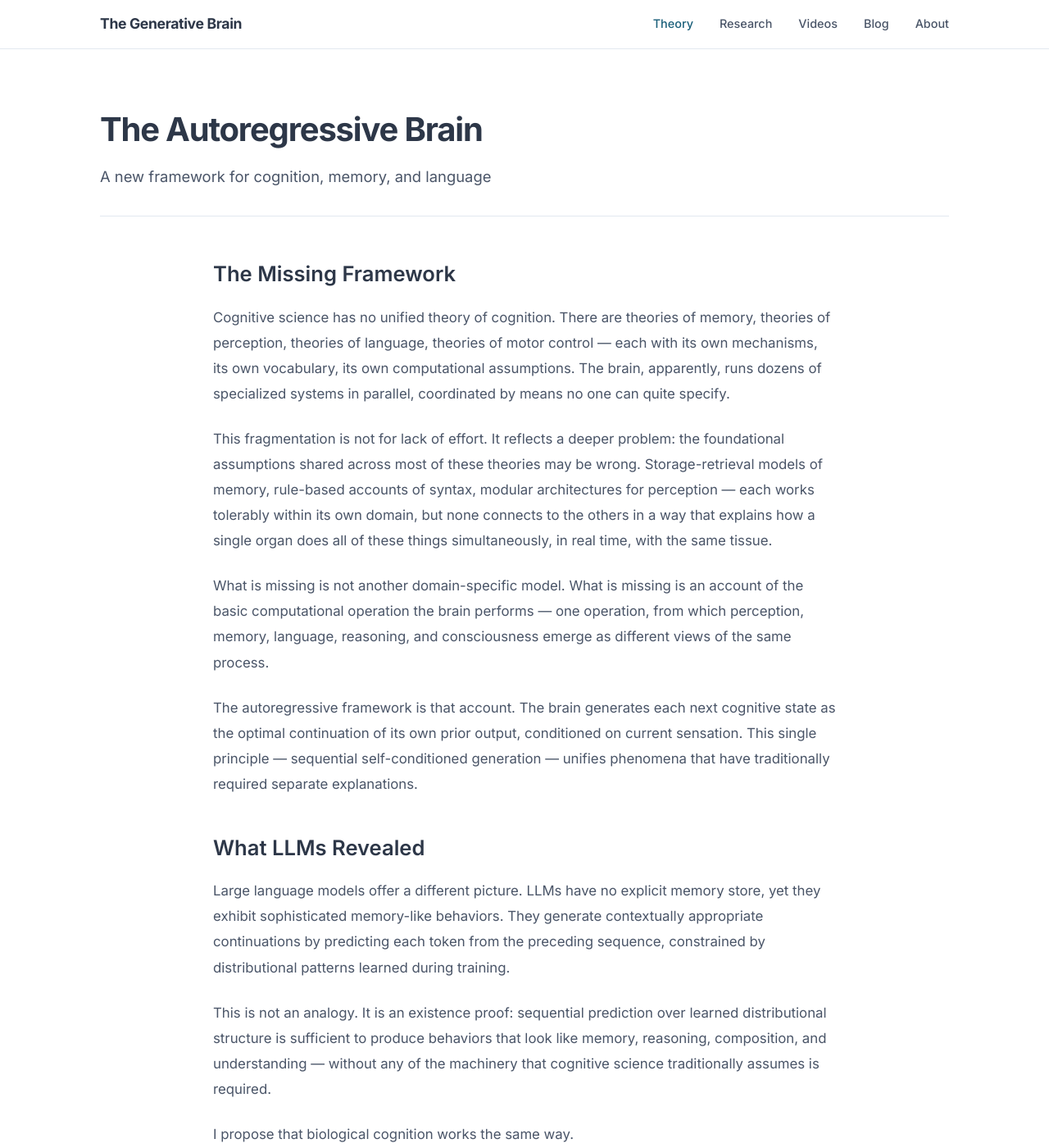
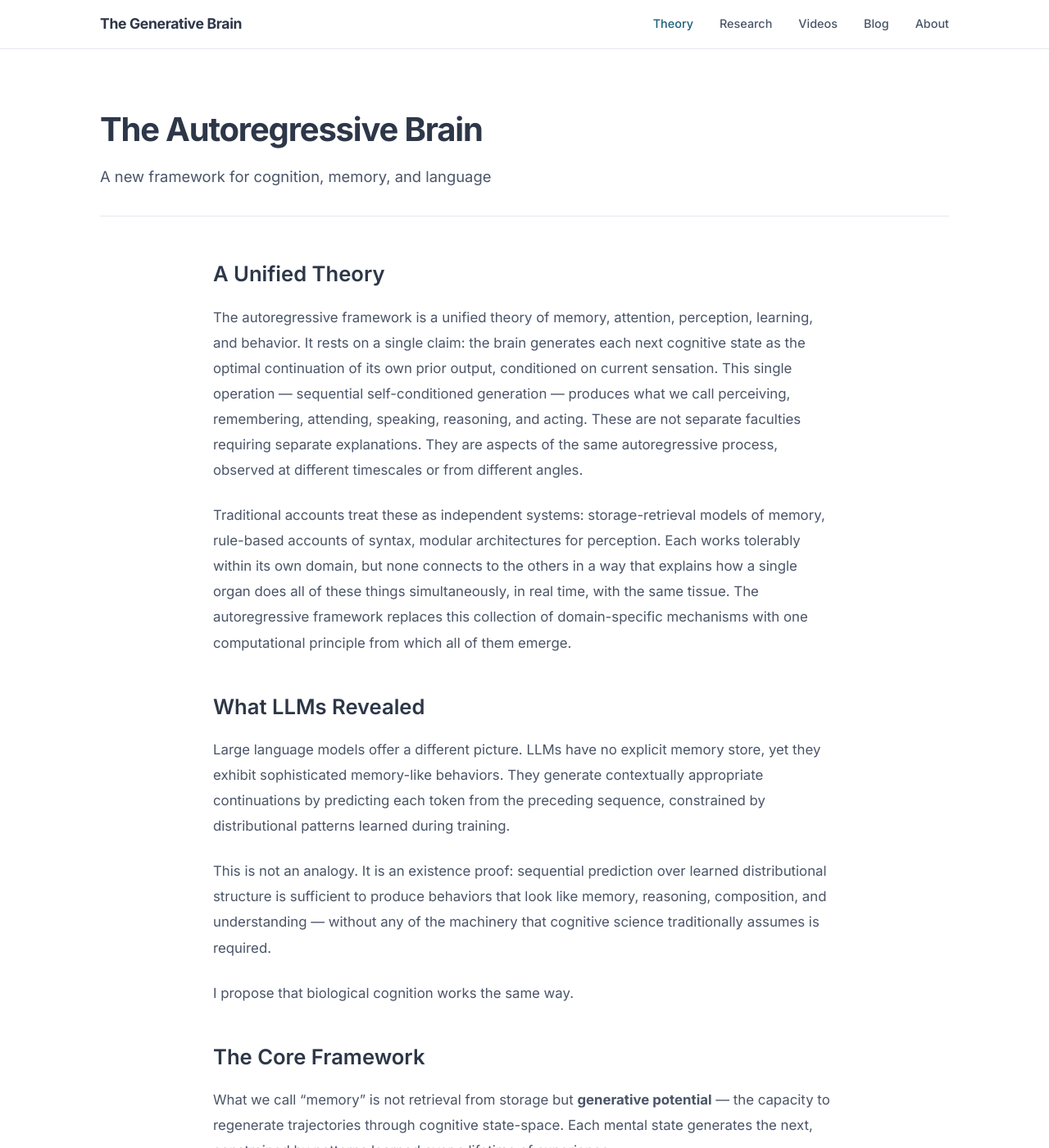
Before and after one commit to elanbarenholtz/elanbarenholtz.github.io, a Jekyll site: the page built from theory.md, in a window 1280 px wide and 1400 px high. Shown: the whole window at 82% size. Built offline with Jekyll 4.4.1, drawn with Linux system fonts in a browser that asks for light colours.

Commit message:
Update theory.md

```diff
--- a/theory.md
+++ b/theory.md
@@ -7,15 +7,11 @@ permalink: /theory/
 
 <div class="prose" markdown="1">
 
-## The Missing Framework
+## A Unified Theory
 
-Cognitive science has no unified theory of cognition. There are theories of memory, theories of perception, theories of language, theories of motor control --- each with its own mechanisms, its own vocabulary, its own computational assumptions. The brain, apparently, runs dozens of specialized systems in parallel, coordinated by means no one can quite specify.
+The autoregressive framework is a unified theory of memory, attention, perception, learning, and behavior. It rests on a single claim: the brain generates each next cognitive state as the optimal continuation of its own prior output, conditioned on current sensation. This single operation --- sequential self-conditioned generation --- produces what we call perceiving, remembering, attending, speaking, reasoning, and acting. These are not separate faculties requiring separate explanations. They are aspects of the same autoregressive process, observed at different timescales or from different angles.
 
-This fragmentation is not for lack of effort. It reflects a deeper problem: the foundational assumptions shared across most of these theories may be wrong. Storage-retrieval models of memory, rule-based accounts of syntax, modular architectures for perception --- each works tolerably within its own domain, but none connects to the others in a way that explains how a single organ does all of these things simultaneously, in real time, with the same tissue.
-
-What is missing is not another domain-specific model. What is missing is an account of the basic computational operation the brain performs --- one operation, from which perception, memory, language, reasoning, and consciousness emerge as different views of the same process.
-
-The autoregressive framework is that account. The brain generates each next cognitive state as the optimal continuation of its own prior output, conditioned on current sensation. This single principle --- sequential self-conditioned generation --- unifies phenomena that have traditionally required separate explanations.
+Traditional accounts treat these as independent systems: storage-retrieval models of memory, rule-based accounts of syntax, modular architectures for perception. Each works tolerably within its own domain, but none connects to the others in a way that explains how a single organ does all of these things simultaneously, in real time, with the same tissue. The autoregressive framework replaces this collection of domain-specific mechanisms with one computational principle from which all of them emerge.
 
 ## What LLMs Revealed
 
```
